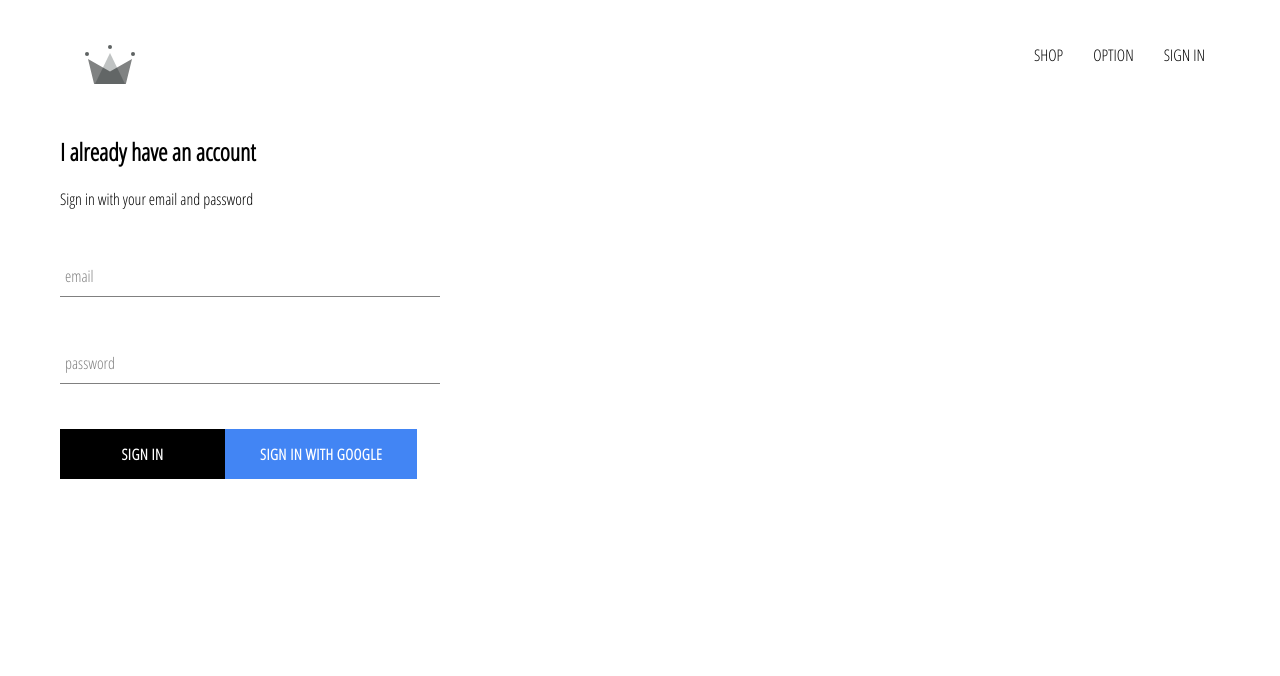
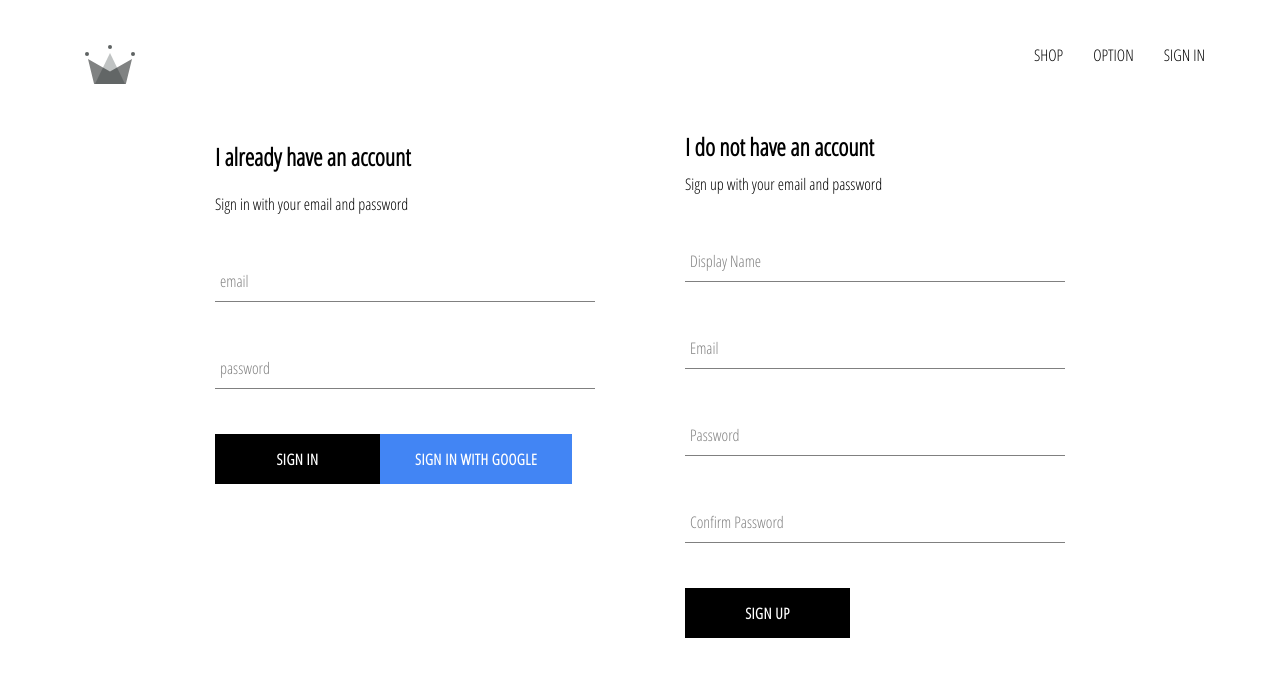
Before and after one commit to emmaxy07/crwn-clothing, a React (Create React App) app: page /signin in a window 1280 px wide. Shown: the top 676 px of the page. Built offline with nearby package versions, Linux system fonts and the light colour scheme; no server answers.

Commit message:
implemented firebase utils, included ability to store authenticated users into firebase database

```diff
--- a/src/App.js
+++ b/src/App.js
@@ -5,7 +5,7 @@
 import ShopPage from './components/shop/shop.component';
 import Header from './components/header/header.component'
 import SignInAndSignUpPage from './pages/sign-in-and-sign-up/sign-in-and-sign-up.component';
-import { auth } from './firebase/firebase.utils'
+import { auth, createUserProfileDocument } from './firebase/firebase.utils'
 
 
 class App extends Component {
@@ -20,14 +20,28 @@
   unsubscribeFromAuth = null
 
   componentDidMount(){
-    this.unsubscribeFromAuth = auth.onAuthStateChanged(user => {
-      this.setState({ currentUser: user })
+    this.unsubscribeFromAuth = auth.onAuthStateChanged(async userAuth => {
+      if (userAuth){
+        const userRef = await createUserProfileDocument(userAuth)
+
+        userRef.onSnapshot(snapShot => {
+          this.setState({
+            currentUser: {
+              id: snapShot.id,
+              ...snapShot.data()
+            }
+          },
+          )
+        })
+      }
+        this.setState({ currentUser: userAuth })
     })
   }
 
   componentWillUnmount(){
     this.unsubscribeFromAuth()
   }
+
   render(){
   return (
     <div>
--- /dev/null
+++ b/src/components/sign-up/sign-up.component.jsx
@@ -0,0 +1,97 @@
+import React, { Component } from 'react'
+
+import FormInput from '../form-input/form-input.component'
+import CustomButton from '../custom-button/custom-button.component'
+
+import { auth, createUserProfileDocument} from '../../firebase/firebase.utils'
+
+import './sign-up.styles.scss'
+
+class SignUp extends Component{
+    constructor(){
+        super()
+
+        this.state = {
+            displayName: '',
+            email: '',
+            password: '',
+            confirmPassword: ''
+        }
+    }
+
+    handleSubmit = async event => {
+        event.preventDefault()
+
+        const { displayName, email, password, confirmPassword } = this.state
+
+        if(password !== confirmPassword){
+            alert("passowrds do not match")
+            return
+        }
+
+        try {
+            const { user } = await auth.createUserWithEmailAndPassword(email, password)
+
+            await createUserProfileDocument(user, { displayName })
+
+            this.setState({
+                    displayName: '',
+                    email: '',
+                    password: '',
+                    confirmPassword: ''
+                }
+            )
+        } catch(error){
+            console.log(error)
+        }
+    }
+
+    handleChange = event => {
+        const { name, value } = event.target
+
+        this.setState({ [name]: value })
+    }
+
+    render(){
+        const { displayName, email, password, confirmPassword } = this.state
+        return(
+            <div className='sign-up'>
+                <h2 className='title'>I do not have an account</h2>
+                <span>Sign up with your email and password</span>
+                <form className='sign-up-form' onSubmit={this.handleSubmit}>
+                    <FormInput
+                    type='text'
+                    name='displayName'
+                    value={displayName}
+                    onChange={this.handleChange}
+                    label='Display Name'
+                    required/>
+                    <FormInput
+                    type='email'
+                    name='email'
+                    value={email}
+                    onChange={this.handleChange}
+                    label='Email'
+                    required/>
+                    <FormInput
+                    type='password'
+                    name='password'
+                    value={password}
+                    onChange={this.handleChange}
+                    label='Password'
+                    required/>
+                    <FormInput
+                    type='password'
+                    name='confirmPassword'
+                    value={confirmPassword}
+                    onChange={this.handleChange}
+                    label='Confirm Password'
+                    required/>
+                    <CustomButton type='submit'>SIGN UP</CustomButton>
+                </form>
+            </div>
+        )
+    }
+}
+
+export default SignUp
--- /dev/null
+++ b/src/components/sign-up/sign-up.styles.scss
@@ -0,0 +1,9 @@
+.sign-up{
+    display: flex;
+    flex-direction: column;
+    width: 380px;
+
+    .title{
+       margin: 10px 0;
+    }
+}
--- a/src/firebase/firebase.utils.js
+++ b/src/firebase/firebase.utils.js
@@ -12,6 +12,34 @@
     measurementId: "G-P4G3JNZCMS"
 }
 
+export const createUserProfileDocument = async (userAuth, additionalData) => {
+    if(!userAuth) return;
+
+    const userRef = firestore.doc(`users/${userAuth.uid}`)
+
+    const snapShot = await userRef.get()
+
+    if(!snapShot.exists){
+        const { displayName, email } = userAuth
+        const createdAt = new Date()
+
+        try {
+            await userRef.set({
+                displayName,
+                email,
+                createdAt,
+                ...additionalData
+            })
+        } catch(error){
+             console.log("error creating user", error.message)
+        }
+    }
+
+    return userRef
+
+    console.log(snapShot)
+}
+
 firebase.initializeApp(config)
 
 export const auth = firebase.auth()
--- a/src/pages/sign-in-and-sign-up/sign-in-and-sign-up.component.jsx
+++ b/src/pages/sign-in-and-sign-up/sign-in-and-sign-up.component.jsx
@@ -1,12 +1,14 @@
 import React from "react";
 
 import SignIn from "../../components/sign-in/sign-in.component";
+import SignUp from "../../components/sign-up/sign-up.component"
 
 import './sign-in-and-sign-up.styles.scss'
 
 const SignInAndSignUpPage = () => (
     <div className='sign-in-and-sign-up'>
         <SignIn />
+        <SignUp />
     </div>
 )
 
--- a/src/pages/sign-in-and-sign-up/sign-in-and-sign-up.styles.scss
+++ b/src/pages/sign-in-and-sign-up/sign-in-and-sign-up.styles.scss
@@ -0,0 +1,6 @@
+.sign-in-and-sign-up {
+    width: 850px;
+    display: flex;
+    justify-content: space-between;
+    margin: 30px auto;
+}
```
